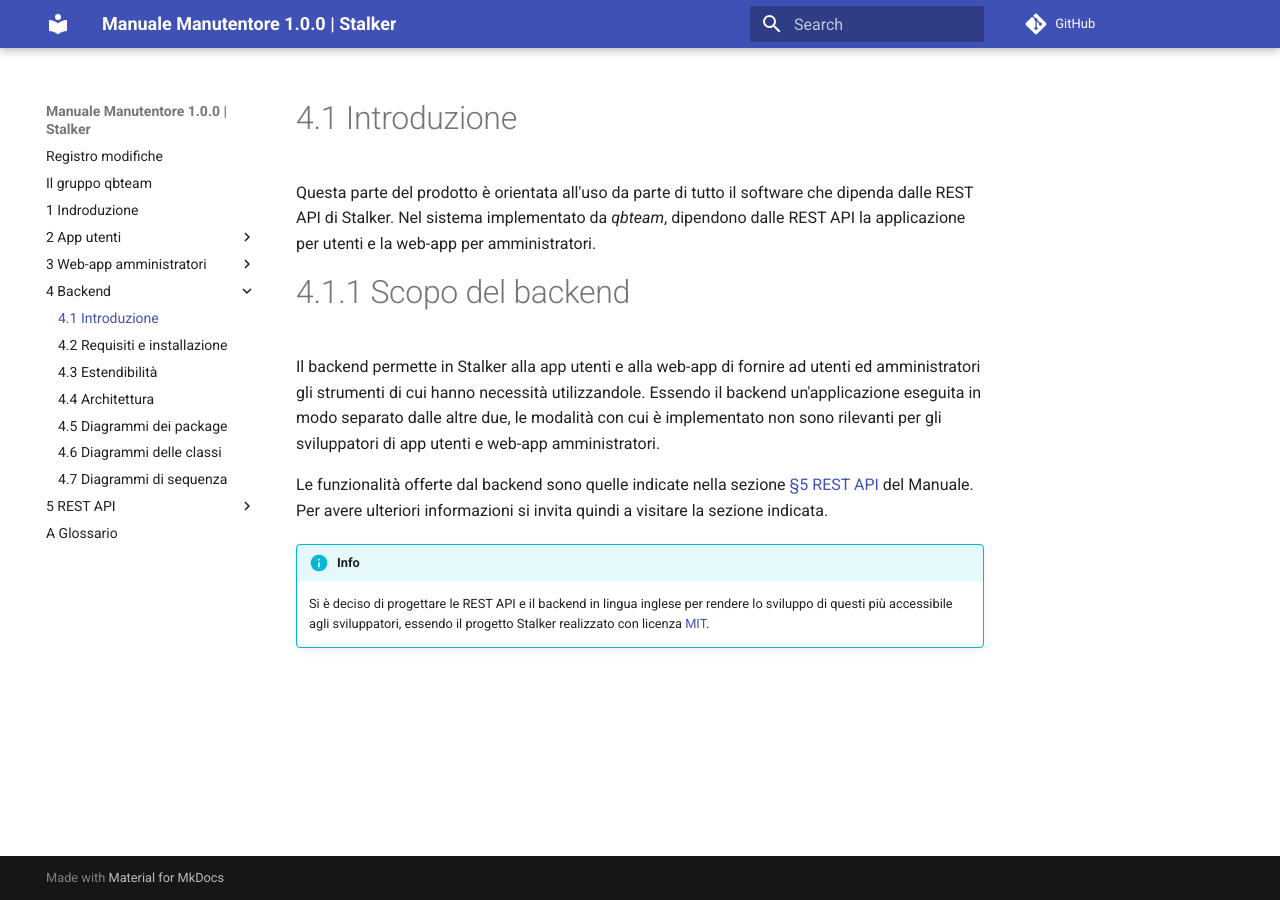
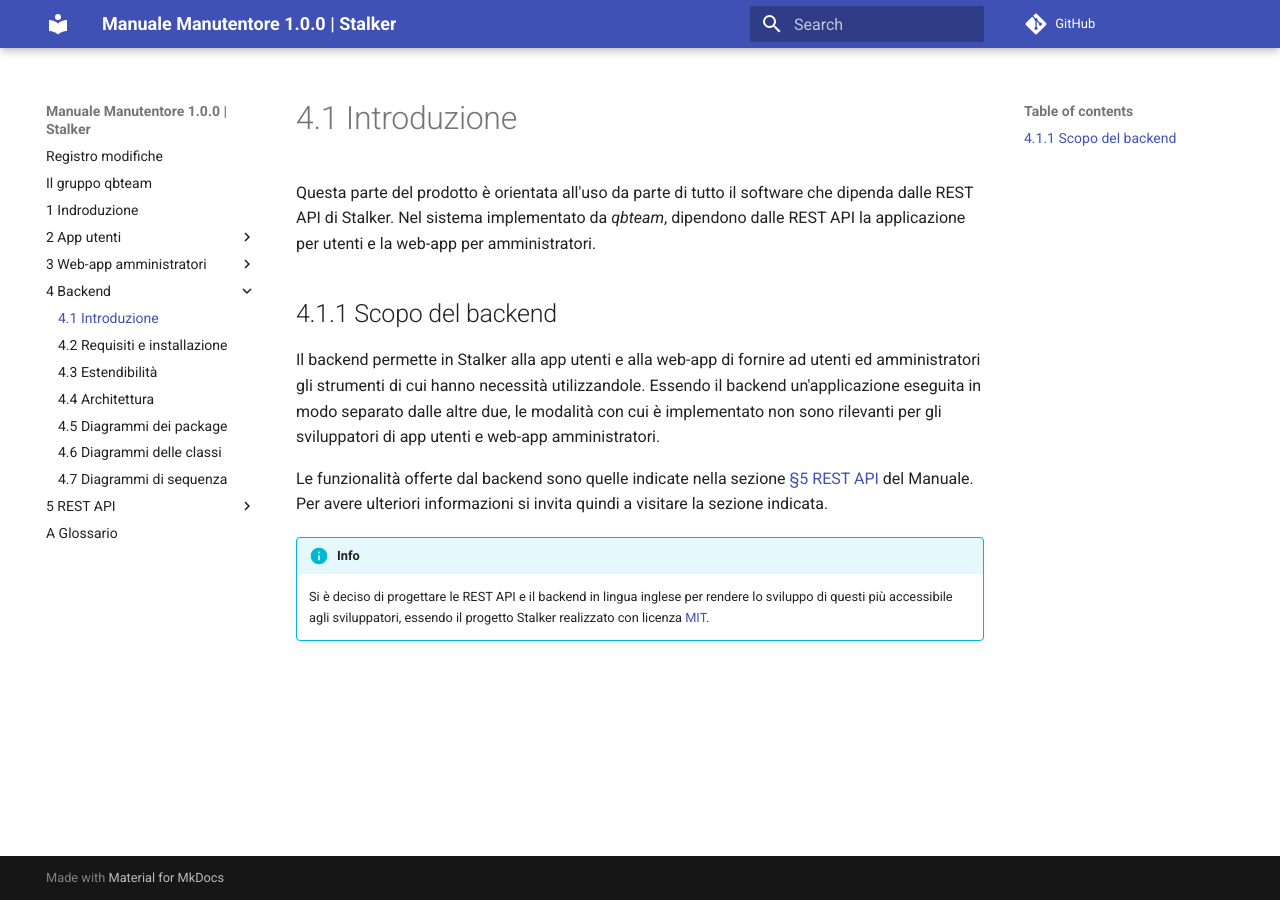
Before and after one commit to qb-team/Stalker-ManualeManutentore, an MkDocs documentation site: the page built from docs/backend/introduzione.md, in a window 1280 px wide. Built offline with MkDocs 1.6.1 and Material for MkDocs 9.7.7, drawn with Linux system fonts in a browser that asks for light colours; comment, search, counter and statistics services are not loaded.

Commit message:
Corretto titolo §4.1.1

```diff
--- a/docs/backend/introduzione.md
+++ b/docs/backend/introduzione.md
@@ -1,7 +1,7 @@
 # 4.1 Introduzione
 Questa parte del prodotto è orientata all'uso da parte di tutto il software che dipenda dalle REST API di Stalker. Nel sistema implementato da *qbteam*, dipendono dalle REST API la applicazione per utenti e la web-app per amministratori.
 
-# 4.1.1 Scopo del backend
+## 4.1.1 Scopo del backend
 Il backend permette in Stalker alla app utenti e alla web-app di fornire ad utenti ed amministratori gli strumenti di cui hanno necessità utilizzandole.
 Essendo il backend un'applicazione eseguita in modo separato dalle altre due, le modalità con cui è implementato non sono rilevanti per gli sviluppatori di app utenti e web-app amministratori.
 
```
